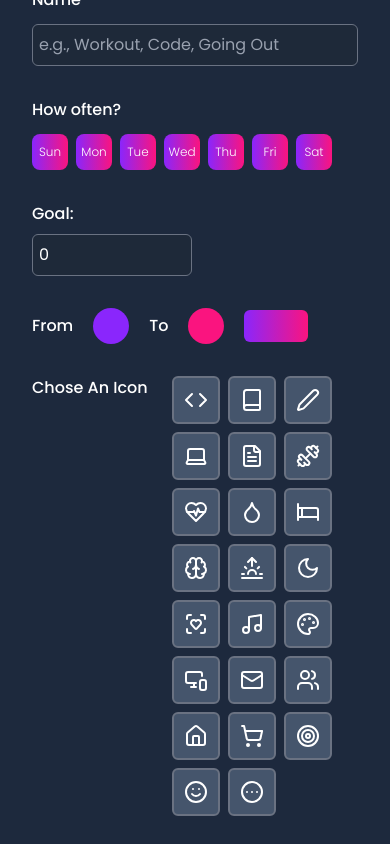
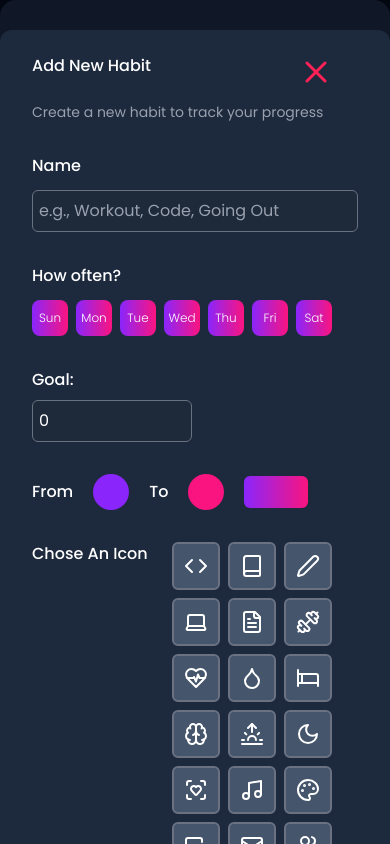
Before and after one commit to karo-yousefi/the-best-habit-tracker, a React (Vite) app: page / in a window 390 px wide. Both pictures are taken after a click on the button "Add Habbit". Shown: the top 844 px of the page. Built offline with nearby package versions, Linux system fonts and the light colour scheme.

Commit message:
Added a close button for add habit modal on mobile, made the modal more useable on mobile

```diff
--- a/src/components/AddHabitModal.jsx
+++ b/src/components/AddHabitModal.jsx
@@ -3,6 +3,7 @@ import { availableIcons } from "../data/data";
 import { HabitContext } from "../context/HabitContext.jsx";
 import { MiscContext } from "../context/MiscContext.jsx";
 import { daysOfWeek } from "../data/data.jsx";
+import { X } from "lucide-react";
 
 
 const AddHabitModal = ({ addModalOpen, setAddModalOpen, saveToLocalStorage, loadFromLocalStorage }) => {
@@ -113,15 +114,20 @@ const AddHabitModal = ({ addModalOpen, setAddModalOpen, saveToLocalStorage, load
 
 			{/* main modal container */}
 			<div
-				className={`w-4xl bg-slate-800 rounded-xl px-8 py-6 transition-all ease-out duration-200 ${
+				className={`w-4xl bg-slate-800 rounded-xl px-8 py-6 transition-all ease-out duration-200 mt-80 ${
 					addModalOpen ? "scale-100" : "scale-40"
 				} flex flex-col justify-start items-center gap-8`}
 			>
 				{/* modal header */}
 				<div className="flex flex-col items-start w-full gap-3">
-					<p className="font-poppins text-md md:text-xl font-[500] text-white select-none">
-						Add New Habit
-					</p>
+					<div className="flex justify-between w-full">
+						<p className="font-poppins text-md md:text-xl font-[500] text-white select-none">
+							Add New Habit
+						</p>
+
+						{/* close button for ease of use on mobile */}
+						<X className="text-rose-500 mx-6 cursor-pointer block md:hidden" size={36} onClick={() => setAddModalOpen(false)}/>
+					</div>
 					<p className="font-poppins text-sm font-[400] text-gray-400 select-none">
 						Create a new habit to track your progress
 					</p>
```
Also changed, not shown: 1 other file (tests, documents, lock files or other folders).
